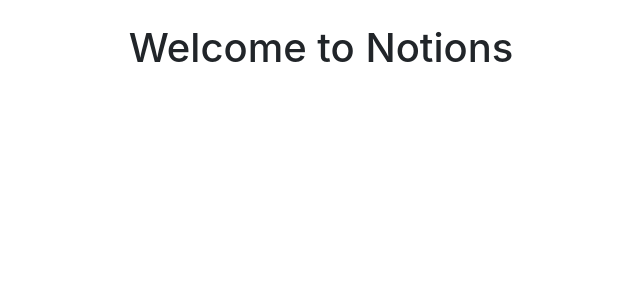
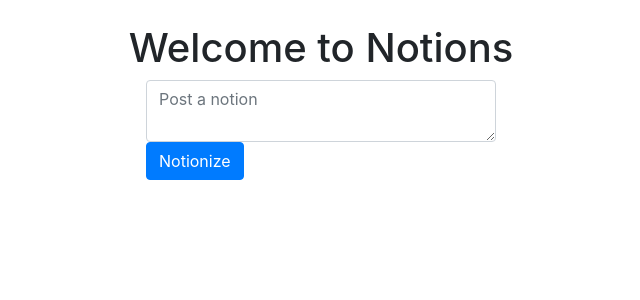
Before and after one commit to gh-8/Notions, a Django app: page / in a window 1280 px wide. Shown: the part 56-356 px from the top of the page, without its empty margins (319-959 px from the left). Run offline with Django 3.2, Linux system fonts and the light colour scheme; data that the repository does not hold is empty; some libraries are stand-ins or nearby versions.

Commit message:
Added homepage refresh

```diff
--- a/myapp/views.py
+++ b/myapp/views.py
@@ -1,8 +1,9 @@
-from django.shortcuts import render
+from django.shortcuts import render, redirect
 from django.http import HttpResponse,Http404, JsonResponse
 import random
 
 from .models import Notion
+from .forms import NotionForm
 
 # Create your views here.
 
@@ -39,3 +40,14 @@ def notion_list_view(request, *args, **kwargs):
         "response": notion_list
     }
     return JsonResponse(data)
+
+def notion_create_view(request, *args, **kwargs):
+    form = NotionForm(request.POST or None)
+    next_url = request.POST.get("next") or None
+    if form.is_valid():
+        obj = form.save(commit=False)
+        obj.save()
+        if next_url != None:
+            return redirect(next_url)
+        form = NotionForm()
+    return render(request, 'components/form.html', context={"form": form})
--- a/notions/urls.py
+++ b/notions/urls.py
@@ -16,12 +16,13 @@ Including another URLconf
 from django.contrib import admin
 from django.urls import path, re_path
 
-from myapp.views import home_view,notion_detail_view,notion_list_view
+from myapp.views import home_view, notion_detail_view, notion_list_view, notion_create_view
 
 urlpatterns = [
     path('admin/', admin.site.urls),
     path('', home_view),
     path('notions', notion_list_view),
+    path('create-notion', notion_create_view),
     path('notions/<int:notion_id>', notion_detail_view),
 
 ]
--- /dev/null
+++ b/templates/components/form.html
@@ -0,0 +1,4 @@
+<form method='POST'> {% csrf_token%}
+    {{ form.as_p }}
+    <button type='submit' class='btn btn-secondary'>Save</button>
+</form>
--- a/templates/pages/home.html
+++ b/templates/pages/home.html
@@ -3,6 +3,17 @@
 <div class="row text-center">
     <div class="col">
         <h1>Welcome to Notions</h1>
+    </div>
+</div>
+
+<div class="row mb-3">
+    <div class="col-md-4 mx-auto col-10">
+        <form class="form" method="POST" action="/create-notion">
+            {% csrf_token %}
+            <input type="hidden" value="/" name="next"/>
+            <textarea class="form-control" name="content" placeholder="Post a notion"></textarea>
+            <button type="submit" class="btn btn-primary">Notionize</button>
+        </form>
     </div>
 </div>
 
```
Also changed, not shown: myapp/forms.py (added, +16 -0 lines).
